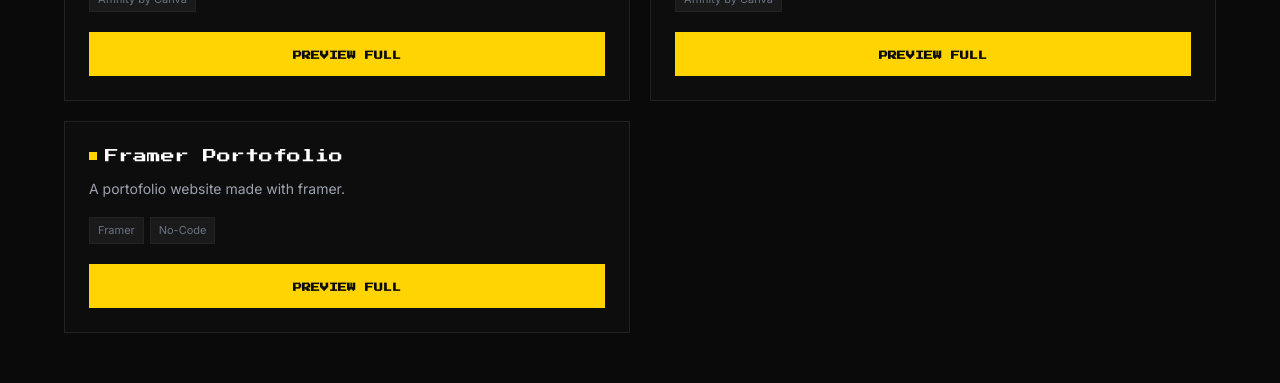
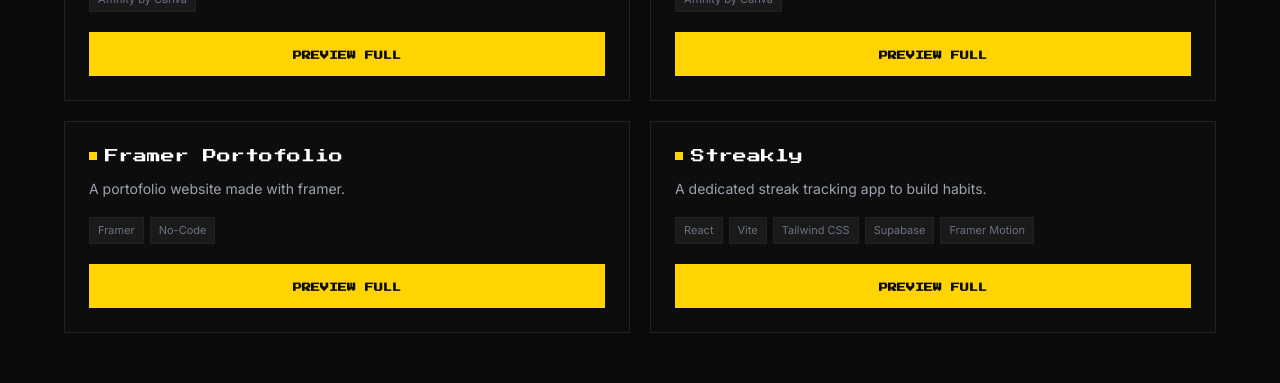
Before and after one commit to G2aluh/sigal-porto, a React (Vite) app: page / in a window 1280 px wide. Shown: the part 2800-3183 px from the top of the page. Built offline with nearby package versions, Linux system fonts and the light colour scheme; no server answers.

Commit message:
feat: add streakly into projects

```diff
--- a/src/data/content.js
+++ b/src/data/content.js
@@ -68,6 +68,15 @@
         image: '/img/framer01.png',
         details: 'A sleek and interactive portfolio built entirely in Framer. Features smooth transitions, scroll effects, and a responsive layout that showcases design work without writing a single line of code.',
     },
+    {
+        id: 6,
+        title: 'Streakly',
+        description: 'A dedicated streak tracking app to build habits.',
+        techStack: ['React', 'Vite', 'Tailwind CSS', 'Supabase', 'Framer Motion'],
+        liveUrl: 'https://streakly-todolist.vercel.app/',
+        image: '/img/streakly.png',
+        details: 'Streakly helps you build consistent habits by tracking daily streaks. Features include custom goal setting, progress visualization, and motivational reminders to keep you on track.',
+    },
 ];
 // ── Chat Responses ──
 export const chatResponses = {
```
Also changed, not shown: public/img/streakly.png (added).
